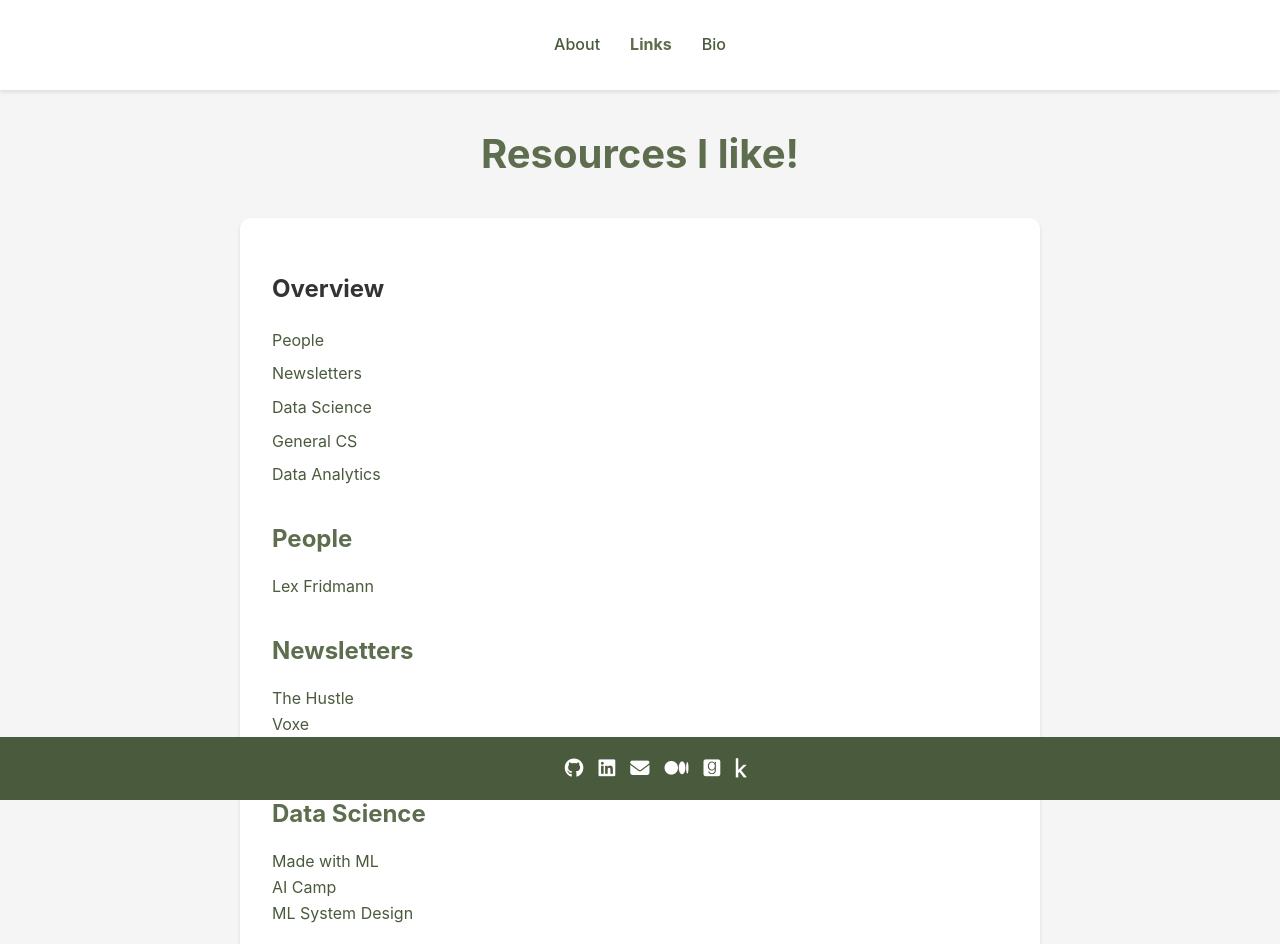
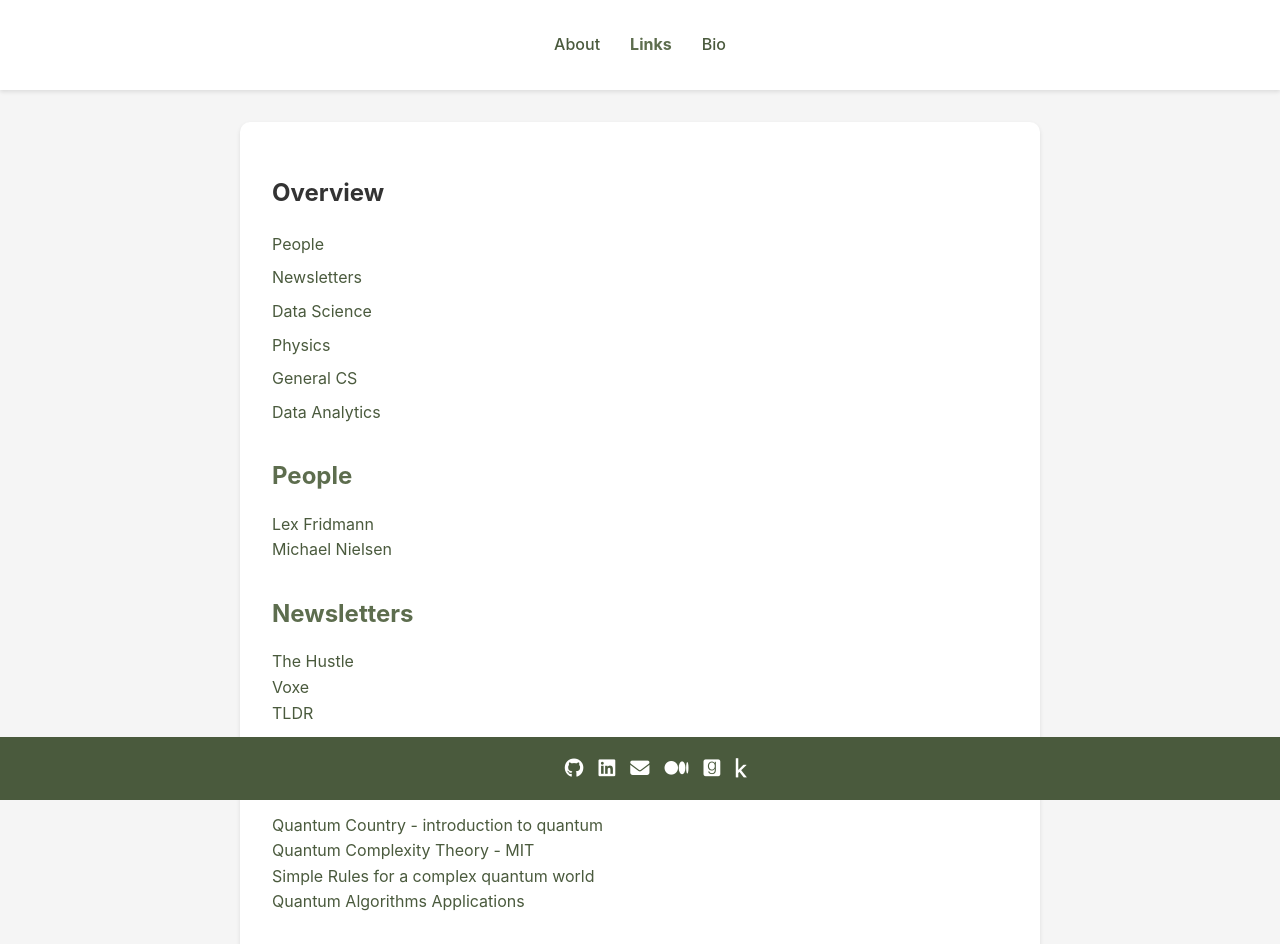
Before and after one commit to elizachistova/elizachistova.github.io, a plain HTML site: page pages/links.html in a window 1280 px wide. Shown: the top 944 px of the page. Drawn offline with Linux system fonts and the light colour scheme; files whose address does not match are found by name.

Commit message:
Update links.html

```diff
--- a/pages/links.html
+++ b/pages/links.html
@@ -21,7 +21,6 @@
     </header>
 
     <main>
-        <h1>Resources I like!</h1>
         <div class="links-content">
             <h2>Overview</h2>
             <ul class="table-of-contents">
@@ -29,8 +28,8 @@
                 <li><a href="#newsletters">Newsletters</a></li>
                 <!-- <li><a href="#podcasts">Podcasts</a></li> -->
                 <li><a href="#data-science">Data Science</a></li>
-                <!-- <li><a href="#mathematics">Mathematics</a></li>
-                <li><a href="#food-for-thought">Food for Thought</a></li> -->
+                <li><a href="#physics">Physics</a></li>
+                <!-- <li><a href="#food-for-thought">Food for Thought</a></li> -->
                 <li><a href="#general">General CS</a></li>
                 <li><a href="#data-analytics">Data Analytics</a></li>
             </ul>
@@ -40,6 +39,7 @@
                 <h2>People</h2>
                 <ul class="links-list">
                     <li><a href="https://lexfridman.com/" target="_blank">Lex Fridmann</a></li>
+                    <li><a href="https://michaelnielsen.org/" target="_blank">Michael Nielsen</a></li>
                 </ul>
             </section>
 
@@ -60,13 +60,6 @@
                 </ul>
             </section>
 
-            <section id="mathematics">
-                <h2>Mathematics</h2>
-                <ul class="links-list">
-                    <li><a href="https://example.com/math1" target="_blank">Linear Algebra for Machine Learning</a></li>
-                    <li><a href="https://example.com/math2" target="_blank">Probability and Statistics in Data Science</a></li>
-                </ul>
-            </section>
 
             <section id="food-for-thought">
                 <h2>Food for Thought</h2>
@@ -75,6 +68,16 @@
                     <li><a href="https://example.com/link2" target="_blank">Ethics in Data Science</a></li>
                 </ul>
             </section> -->
+
+            <section id="physics">
+                <h2>Physics</h2>
+                <ul class="links-list">
+                    <li><a href="https://quantum.country/" target="_blank">Quantum Country - introduction to quantum</a></li>
+                    <li><a href="https://ocw.mit.edu/courses/6-845-quantum-complexity-theory-fall-2010/pages/lecture-notes/" target="_blank">Quantum Complexity Theory - MIT</a></li>
+                    <li><a href="https://michaelnielsen.org/papers/SciAmSimpleRules.pdf" target="_blank">Simple Rules for a complex quantum world</a></li>
+                    <li><a href="https://arxiv.org/pdf/2310.03011v1" target="_blank">Quantum Algorithms Applications</a></li>
+                </ul>
+            </section>
 
             <section id="data-science">
                 <h2>Data Science</h2>
```
